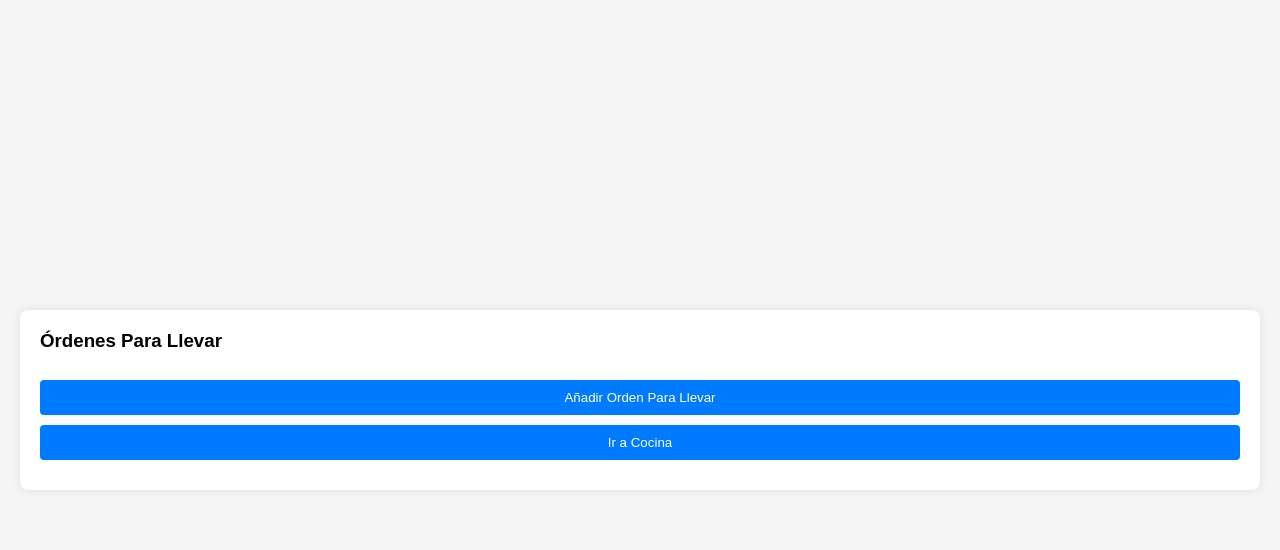
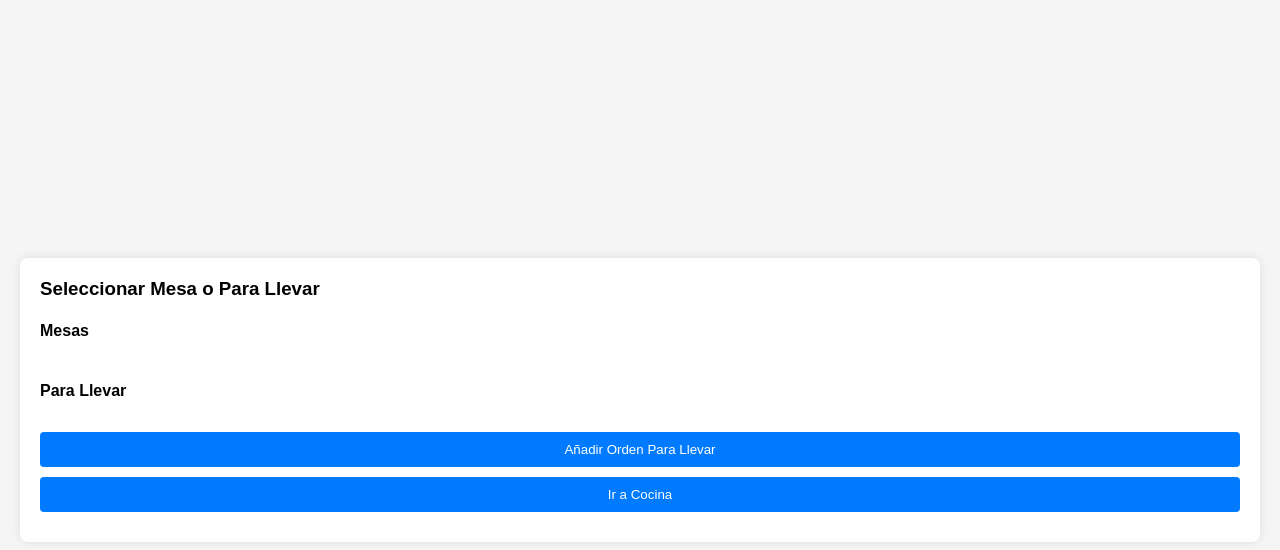
Before and after one commit to JuliusFast65/Comandas, a plain HTML site: page index.html in a window 1280 px wide. Both pictures are taken after a click on the button "Iniciar Sesión". Drawn offline with Linux system fonts and the light colour scheme.

Commit message:
Update index.html

```diff
--- a/index.html
+++ b/index.html
@@ -13,24 +13,32 @@
             <h3>Iniciar Sesión</h3>
             <input type="text" id="username" placeholder="Usuario">
             <input type="password" id="password" placeholder="Contraseña">
-            <button onclick="showScreen('para-llevar-screen')">Iniciar Sesión</button>
+            <button onclick="showScreen('seleccion-mesas-screen')">Iniciar Sesión</button>
         </div>
 
-        <!-- Pantalla de Selección de Órdenes Para Llevar -->
-        <div id="para-llevar-screen" class="screen">
-            <h3>Órdenes Para Llevar</h3>
-            <div id="para-llevar" class="mesas scrollable"></div>
-            <button onclick="crearParaLlevar()">Añadir Orden Para Llevar</button>
+        <!-- Pantalla de Selección de Mesas y Para Llevar -->
+        <div id="seleccion-mesas-screen" class="screen">
+            <h3>Seleccionar Mesa o Para Llevar</h3>
+            <div>
+                <h4>Mesas</h4>
+                <div id="mesas" class="mesas scrollable"></div>
+            </div>
+            <div>
+                <h4>Para Llevar</h4>
+                <div id="para-llevar" class="mesas scrollable"></div>
+                <button onclick="crearParaLlevar()">Añadir Orden Para Llevar</button>
+            </div>
             <button onclick="showScreen('cocina-screen')">Ir a Cocina</button>
         </div>
 
         <!-- Pantalla de Toma de Órdenes -->
         <div id="toma-ordenes-screen" class="screen">
             <div class="header">
-                <h3 class="center-title">Orden Para Llevar <span id="orden-numero"></span></h3>
+                <h3 class="center-title">Orden <span id="orden-tipo"></span> <span id="orden-numero"></span></h3>
                 <div class="mesa-info">
+                    <label>Mesa: <span id="mesa-seleccionada"></span></label>
                     <label>Cuentas: <input type="number" id="cuentas" min="1" value="1" onchange="actualizarCuentas()"></label>
-                    <label>Para llevar: <input type="checkbox" id="para-llevar-checkbox" checked disabled></label>
+                    <label>Para llevar: <input type="checkbox" id="para-llevar-checkbox" disabled></label>
                 </div>
             </div>
             <div class="container">
@@ -77,7 +85,7 @@
         <div id="cocina-screen" class="screen">
             <h3>Órdenes en Cocina</h3>
             <div id="cocina-list" class="cocina-list scrollable"></div>
-            <button onclick="showScreen('para-llevar-screen')">Volver a Órdenes Para Llevar</button>
+            <button onclick="showScreen('seleccion-mesas-screen')">Volver a Selección de Mesas</button>
         </div>
     </div>
 
```
